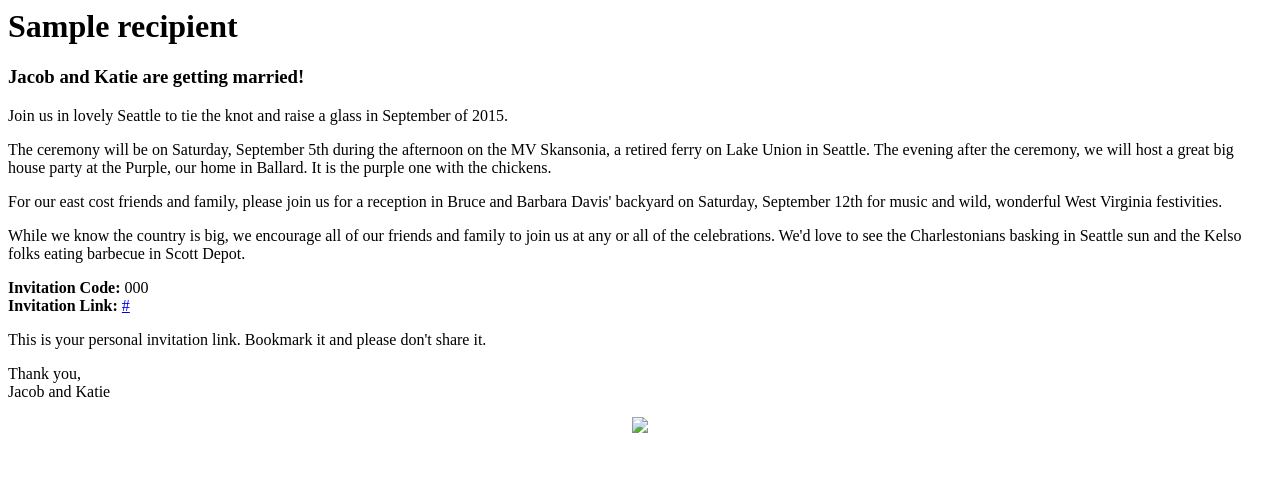
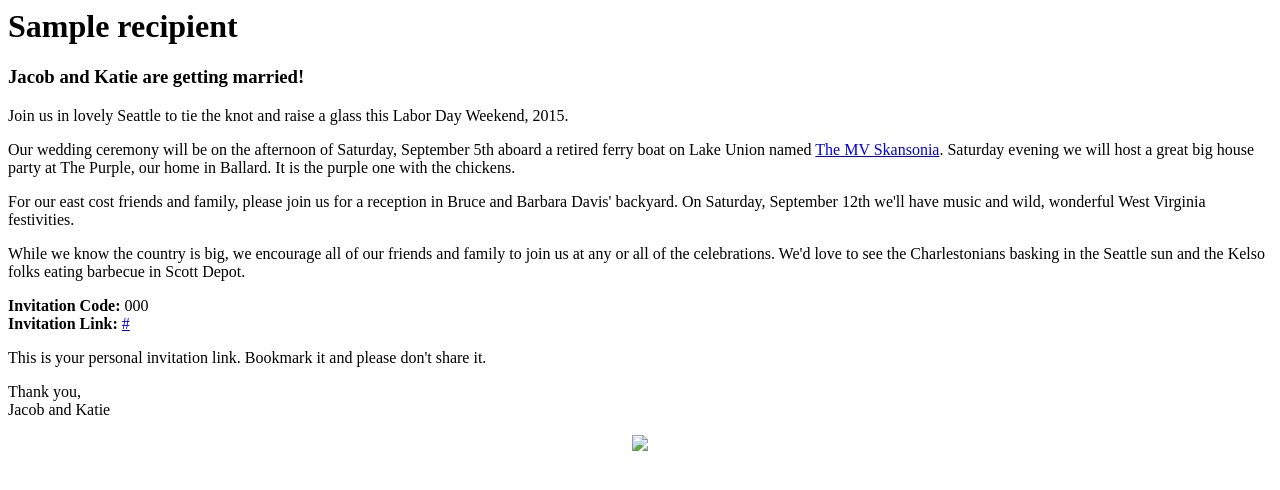
Before and after one commit to jsayles/wedding, a Django app: template wedding/templates/email_invite.html in a window 1280 px wide. Shown: the top 490 px of the page. Run offline with Django 3.2, Linux system fonts and the light colour scheme; the template is opened without the code that fills it: most values are stand-ins (such as "Sample title", 1, 10 or a date in 2020).

Commit message:
updated invite text

```diff
--- a/wedding/templates/email_invite.html
+++ b/wedding/templates/email_invite.html
@@ -8,22 +8,22 @@
 
 <div style="text-align:left;">
 	<p>
-		Join us in lovely Seattle to tie the knot and raise a glass in September of 2015.
+		Join us in lovely Seattle to tie the knot and raise a glass this Labor Day Weekend, 2015.
 	</p>
 	<p>
-		The ceremony will be on Saturday, September 5th during the afternoon on the MV Skansonia,
-		a retired ferry on Lake Union in Seattle.  The evening after the ceremony, we will host
-		a great big house party at the Purple, our home in Ballard.  It is the purple one with
+		Our wedding ceremony will be on the afternoon of Saturday, September 5th
+		aboard a retired ferry boat on Lake Union named <a href="http://www.skansonia.com/">The MV Skansonia</a>.
+		Saturday evening we will host a great big house party at The Purple, our home in Ballard.  It is the purple one with
 		the chickens.
 	</p>
 	<p>
 		For our east cost friends and family, please join us for a reception in Bruce and Barbara
-		Davis' backyard on Saturday, September 12th for music and wild, wonderful West Virginia
+		Davis' backyard. On Saturday, September 12th we'll have music and wild, wonderful West Virginia
 		festivities.
 	</p>
 	<p>
 		While we know the country is big, we encourage all of our friends and family to join us
-		at any or all of the celebrations.  We'd love to see the Charlestonians basking in Seattle
+		at any or all of the celebrations.  We'd love to see the Charlestonians basking in the Seattle
 		sun and the Kelso folks eating barbecue in Scott Depot.
 	</p>
 	<p>
```
Also changed, not shown: wedding/templates/email_invite.txt (+11 -8 lines).
